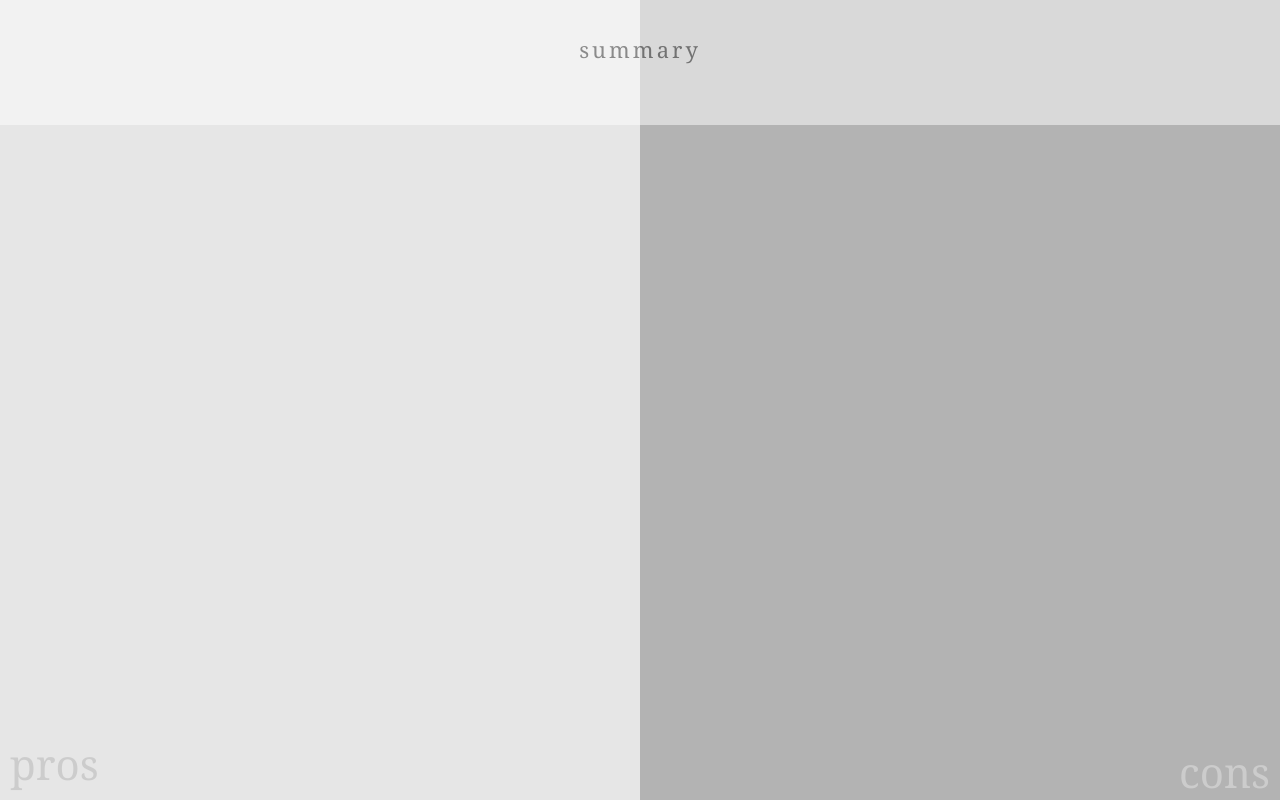
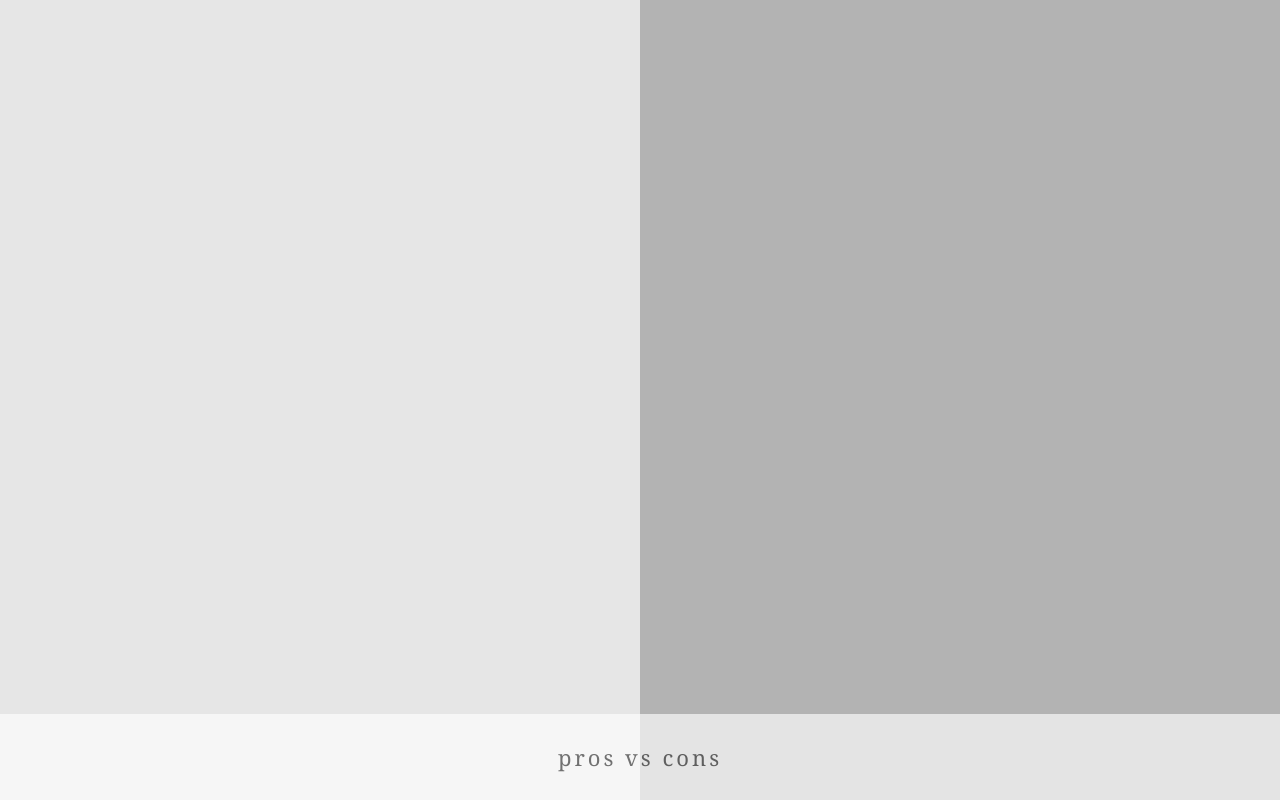
Before and after one commit to jessemillar/proc, a plain HTML site: page index.html in a window 1280 px wide. Drawn offline with Linux system fonts and the light colour scheme.

Commit message:
Tweaked a lot of the user interface.  Things are simpler now.

```diff
--- a/index.html
+++ b/index.html
@@ -4,35 +4,39 @@
 
 	<link type = "text/css" rel = "stylesheet" href = "main.css" />
 </head>
-<body onkeydown = "key(event)">
-	<textarea id = "summary" onfocus = "filename()" onkeyup = "filename()" onchange = "filename()">summary</textarea>
-	<textarea id = "pros"></textarea>
-	<textarea id = "cons"></textarea>
-
-	<div id = "labelPros" class = "label">pros</div>
-	<div id = "labelCons" class = "label">cons</div>
+<body onload = "init()" onkeydown = "key(event)">
+	<input id = "summary" type = "text" value = "pros vs cons" onkeyup = "filename()" onchange = "filename()" onmouseover = "show()" onmouseout = "hide()">
+	<textarea id = "pros" onfocus = "hide()"></textarea>
+	<textarea id = "cons" onfocus = "hide()"></textarea>
 </body>
 </html>
 
 <script>
-	function filename()
+	function init()
+	{
+		if (typeof(Storage) == 'undefined') // Check for local storage support
+		{
+			alert("Your browser doesn't seem to support local storage.  That's a bit of a deal breaker for Proc since we won't be able to save what you've written.")
+		}
+	}
+
+	function filename() // Update the title of the page based on the summary content
 	{
 		document.title = 'Proc // ' + document.getElementById('summary').value
+	}
 
-		if (document.getElementById('summary').value == 'summary')
-		{
-			document.getElementById('summary').value = ''
-			document.title = 'Proc'
-		}
+	function show()
+	{
+		document.getElementById('summary').style.bottom = 0
+	}
+
+	function hide()
+	{
+		document.getElementById('summary').style.bottom = -65
 	}
 
 	function key(event)
 	{
-		// console.log(event.keyCode)
-
-		// var lines = document.activeElement.value.split('\n') // Get all the lines and split them into an array based on where the new lines begin
-		// console.log(lines[lines.length - 1])
-
 		if (event.keyCode == 9) // Tab key
 		{
 			event.preventDefault()
--- a/main.css
+++ b/main.css
@@ -6,61 +6,19 @@
 html, body {
 	padding: 0px;
 	margin: 0px;
-
-	-webkit-font-smoothing: antialiased;
-	-moz-font-smoothing: antialiased;
-	-o-font-smoothing: antialiased;
-	font-smoothing: antialiased;
 }
 
-textarea {
-	padding: 3%;
-
-	border: none;
+input, textarea {
+	padding: 30px;
 
 	font-family: Georgia, Times;
 	font-size: 22px;
 	letter-spacing: 3px;
 	line-height: 45px;
 
+	border: none;
 	overflow: auto;
 	resize: none;
-}
-
-#summary {
-	position: absolute;
-	left: 0px;
-	top: 0px;
-	width: 100%;
-	height: 125px;
-
-	background-color: #ffffff;
-	color: #333333;
-
-	line-height: 22px;
-	text-align: center;
-	vertical-align: middle;
-
-	overflow: auto;
-	padding: none;
-
-	opacity: 0.5;
-
-	z-index: 2;
-}
-
-.label {
-	width: auto;
-	height: auto;
-
-	margin-top: -21px;
-
-	font-family: Georgia, Times;
-	font-size: 42px;
-	line-height: 42px;
-	text-align: center;
-
-	z-index: 3;
 }
 
 #pros {
@@ -78,16 +36,6 @@ textarea {
 	z-index: 1;
 }
 
-	#labelPros {
-		position: absolute;
-		left: 10px;
-		bottom: 15px;
-
-		text-align: left;
-
-		color: #cccccc;
-	}
-
 #cons {
 	position: absolute;
 	right: 0px;
@@ -103,12 +51,20 @@ textarea {
 	z-index: 1;
 }
 
-	#labelCons {
-		position: absolute;
-		right: 10px;
-		bottom: 7px;
+#summary {
+	position: fixed;
+	left: 0px;
+	bottom: 0px;
+	width: 100%;
+	height: 86px;
 
-		text-align: right;
+	background-color: #ffffff;
+	color: #333333;
 
-		color: #cccccc;
-	}
+	line-height: 22px;
+	text-align: center;
+
+	opacity: 0.65;
+
+	z-index: 2;
+}
```
